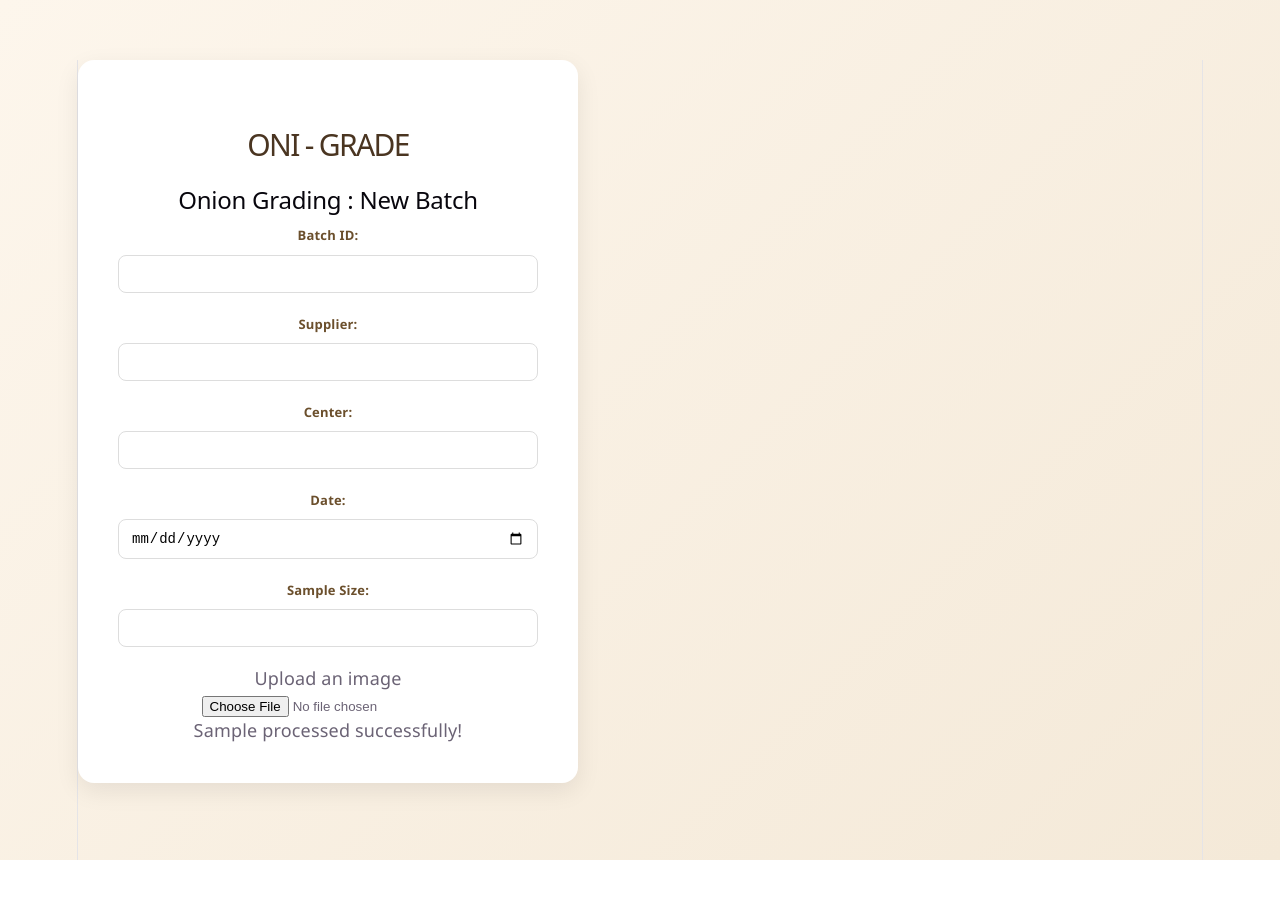
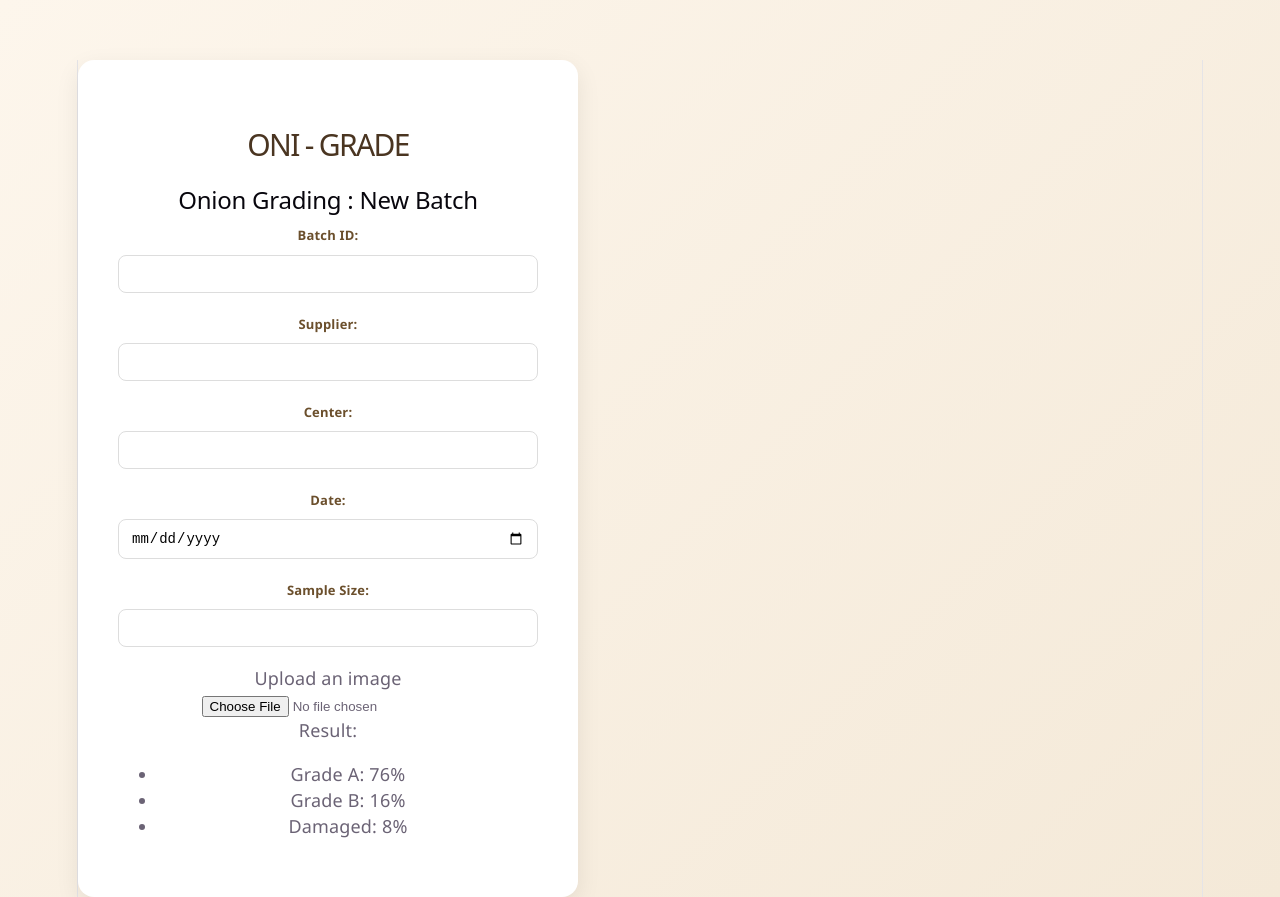
Before and after one commit to iamjoya26/batch-tracker-frontend, a React (Vite) app: page / in a window 1280 px wide. Before the commit the page ends 860 px from the top, so only its background shows below. Built offline with nearby package versions, Linux system fonts and the light colour scheme.

Commit message:
Refactor Processing component to use status state

```diff
--- a/src/components/Processing.jsx
+++ b/src/components/Processing.jsx
@@ -1,13 +1,11 @@
-import { useState, useEffect } from "react";
+import { useState, useEffect } from 'react';
 
 function Processing() {
-  const [isLoading, setIsLoading] = useState(true);
-  const [result, setResult] = useState("");
+  const [status, setStatus] = useState('loading');
 
   useEffect(() => {
     const timer = setTimeout(() => {
-      setIsLoading(false);
-      setResult("Sample processed successfully!");
+      setStatus('done');
     }, 2000);
 
     return () => clearTimeout(timer);
@@ -15,10 +13,19 @@ function Processing() {
 
   return (
     <div>
-      {isLoading ? (
+      {status === 'loading' && (
         <p>Loading...</p>
-      ) : (
-        <p>{result}</p>
+      )}
+
+      {status === 'done' && (
+        <div>
+          <p>Result:</p>
+          <ul>
+            <li>Grade A: 76%</li>
+            <li>Grade B: 16%</li>
+            <li>Damaged: 8%</li>
+          </ul>
+        </div>
       )}
     </div>
   );
```
